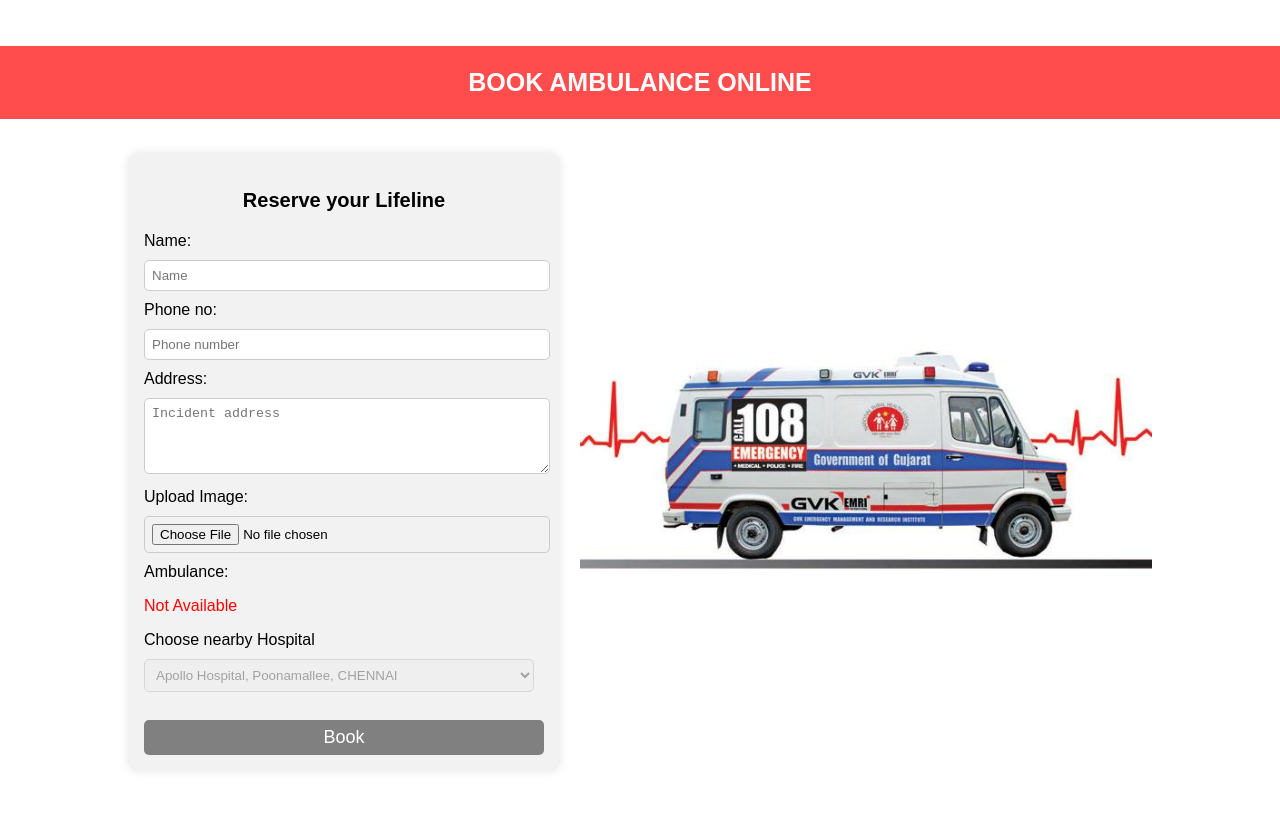
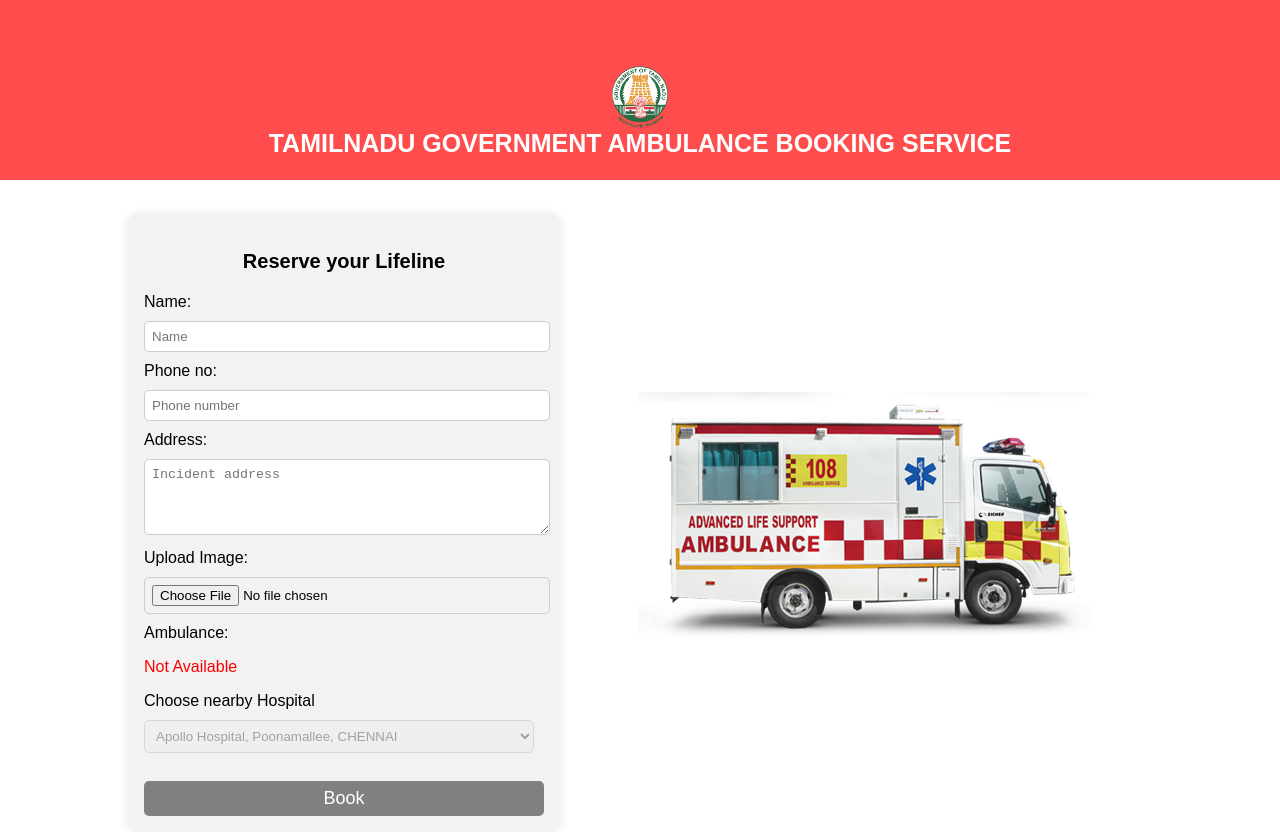
Before and after one commit to Sivabalan10/Smart-helmet-Webpage, a plain HTML site: page booking.html in a window 1280 px wide. Shown: the top 832 px of the page. Before the commit the page ends 800 px from the top, so only its background shows below. Drawn offline with Linux system fonts and the light colour scheme; some packages are replaced by stand-ins of ours; a script that the page names is missing; a web font is replaced by a local one.

Commit message:
Added government logo

```diff
--- a/booking.html
+++ b/booking.html
@@ -89,10 +89,18 @@
             max-height: 100%;
             border-radius: 10px;
         }
+        #logo{
+        	width:5%;
+        	display: block;
+        	border-radius: 50%;
+        	margin:0 auto;
+        }
+
     </style>
 </head>
 <body>
-	<h1 id = "title">BOOK AMBULANCE ONLINE</h1><br>
+	<h1 id = "title"><br><br><img id = "logo" src="images/tn-logo.png">TAMILNADU GOVERNMENT AMBULANCE BOOKING SERVICE</h1><br>
+
 
     <div id="container">
         <div class="form-container">
@@ -120,7 +128,7 @@
         </div>
 
         <div class="image-container">
-            <img src="images/108.jpg" alt="Ambulance Image">
+            <img src="images/ambulancce.png" alt="Ambulance Image">
         </div>
     </div>
 
@@ -160,7 +168,7 @@
 			const page_1 = document.getElementById('container');
 			const page_2 = document.getElementById('page_2');
 			swal({title:"Successfully Booked!",
-			 text:"You can track the ambulance now",
+			 text:"Thanks for helping to save a life ~ M.K.Stalin",
 			 type:"success"});
 			page_1.style.display = "none";
 			page_2.style.display = "inline-block";
```
Also changed, not shown: images/ambulancce.png (added), images/tn-logo.png (added), images/tn_logo.png (added).
